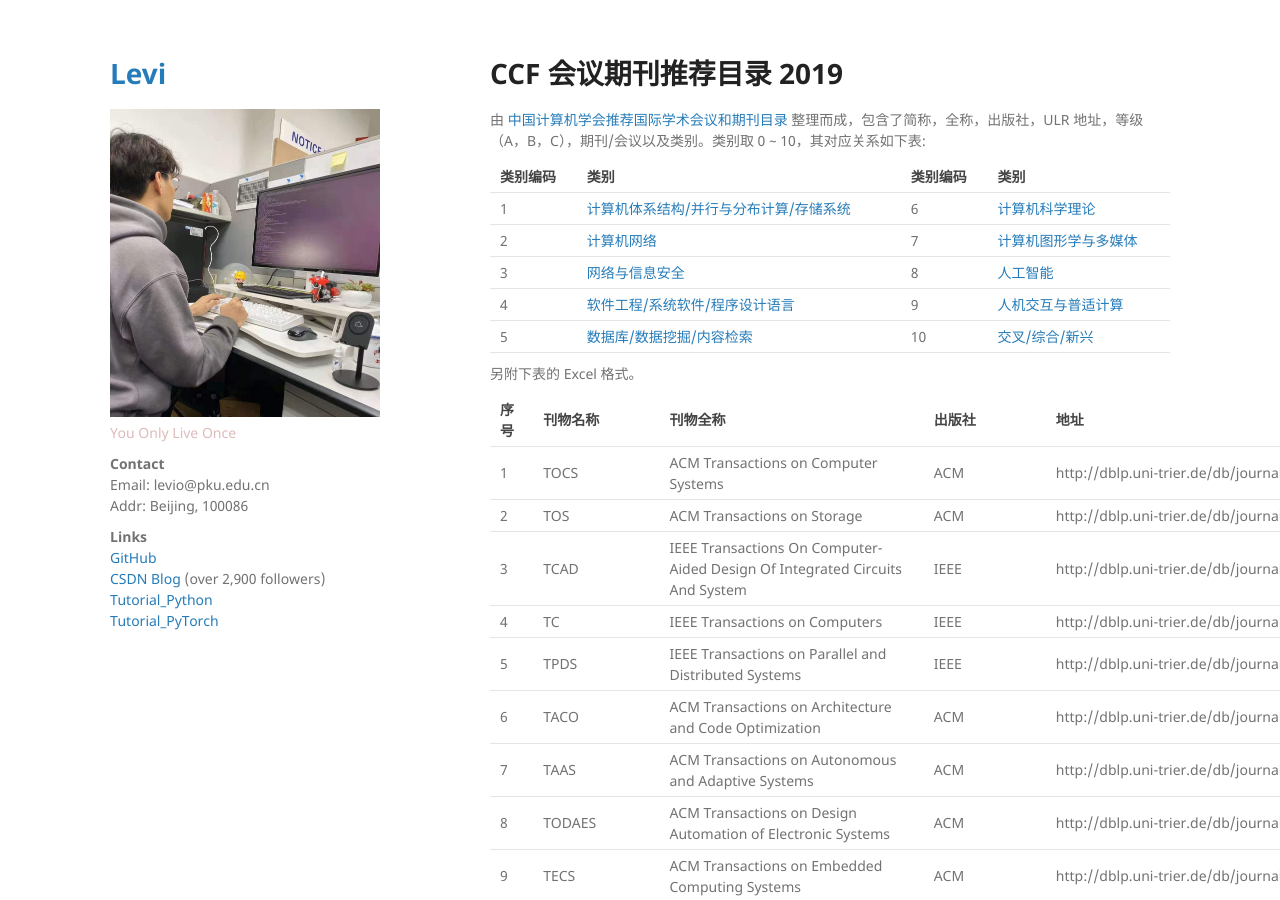
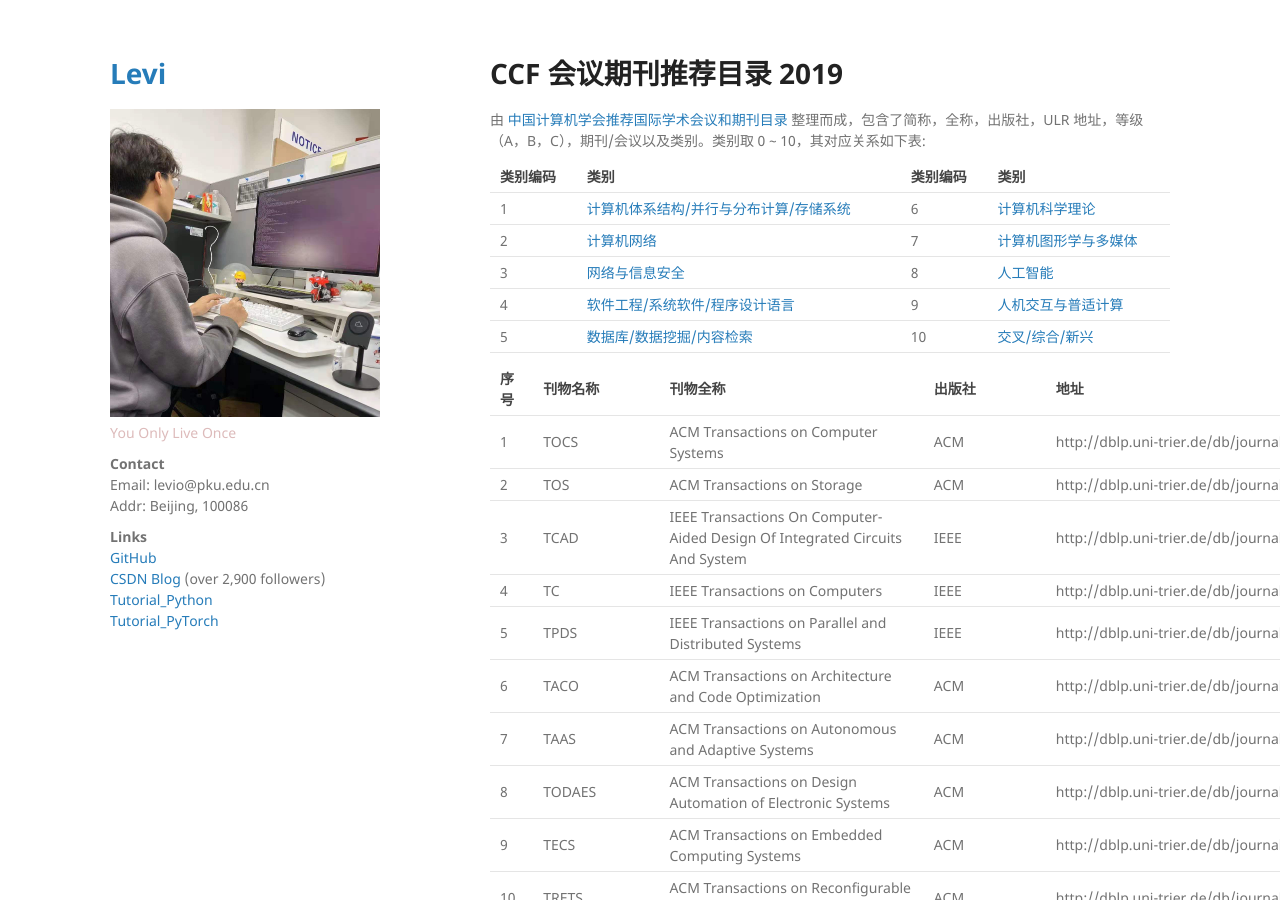
Before and after one commit to leviome/leviome.github.io, a Jekyll site: the page built from files/ccf_paper_list.md, in a window 1280 px wide and 900 px high. Built offline with Jekyll 4.4.1, drawn with Linux system fonts in a browser that asks for light colours; our own code applies the rules of GitHub Pages for plain Markdown files.

Commit message:
modify info

```diff
--- a/files/ccf_paper_list.md
+++ b/files/ccf_paper_list.md
@@ -10,7 +10,6 @@
 | 4    | [软件工程/系统软件/程序设计语言](https://www.ccf.org.cn/Academic_Evaluation/TCSE_SS_PDL/)     | 9    | [人机交互与普适计算](https://www.ccf.org.cn/Academic_Evaluation/HCIAndPC/)  |
 | 5    | [数据库/数据挖掘/内容检索](https://www.ccf.org.cn/Academic_Evaluation/DM_CS/)        | 10   | [交叉/综合/新兴](https://www.ccf.org.cn/Academic_Evaluation/Cross_Compre_Emerging/)   |
 
-另附下表的 Excel 格式。
 
 
 
```
Also changed, not shown: index.md (+1 -0 lines).
